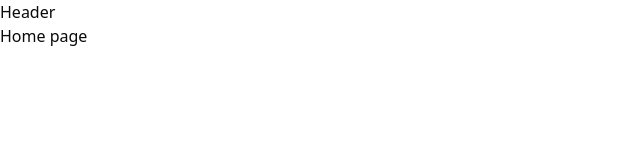
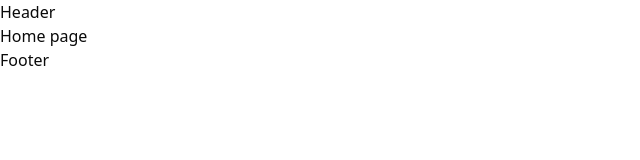
Before and after one commit to nemnem202/frontend, a React app: page /market in a window 1280 px wide. Shown: the top 160 px of the page, without its empty margins (0-640 px from the left). Built offline with nearby package versions, Linux system fonts and the light colour scheme; the HTML template or start-up script is replaced by a standard one.

Commit message:
added footer

```diff
--- /dev/null
+++ b/src/core/components/partials/footer.tsx
@@ -0,0 +1,3 @@
+export default function Footer() {
+  return <footer>Footer</footer>;
+}
--- a/src/core/router.tsx
+++ b/src/core/router.tsx
@@ -3,6 +3,7 @@
 import MarketRouter from "./market_router";
 import ManagementRouter from "./management_router";
 import NotFound from "./pages/not_found";
+import Footer from "./components/partials/footer";
 
 export default function Router() {
   return (
@@ -13,6 +14,7 @@
         <Route path="/" element={<Login />} />
         <Route path="*" element={<NotFound />} />
       </Routes>
+      <Footer />
     </BrowserRouter>
   );
 }
```
